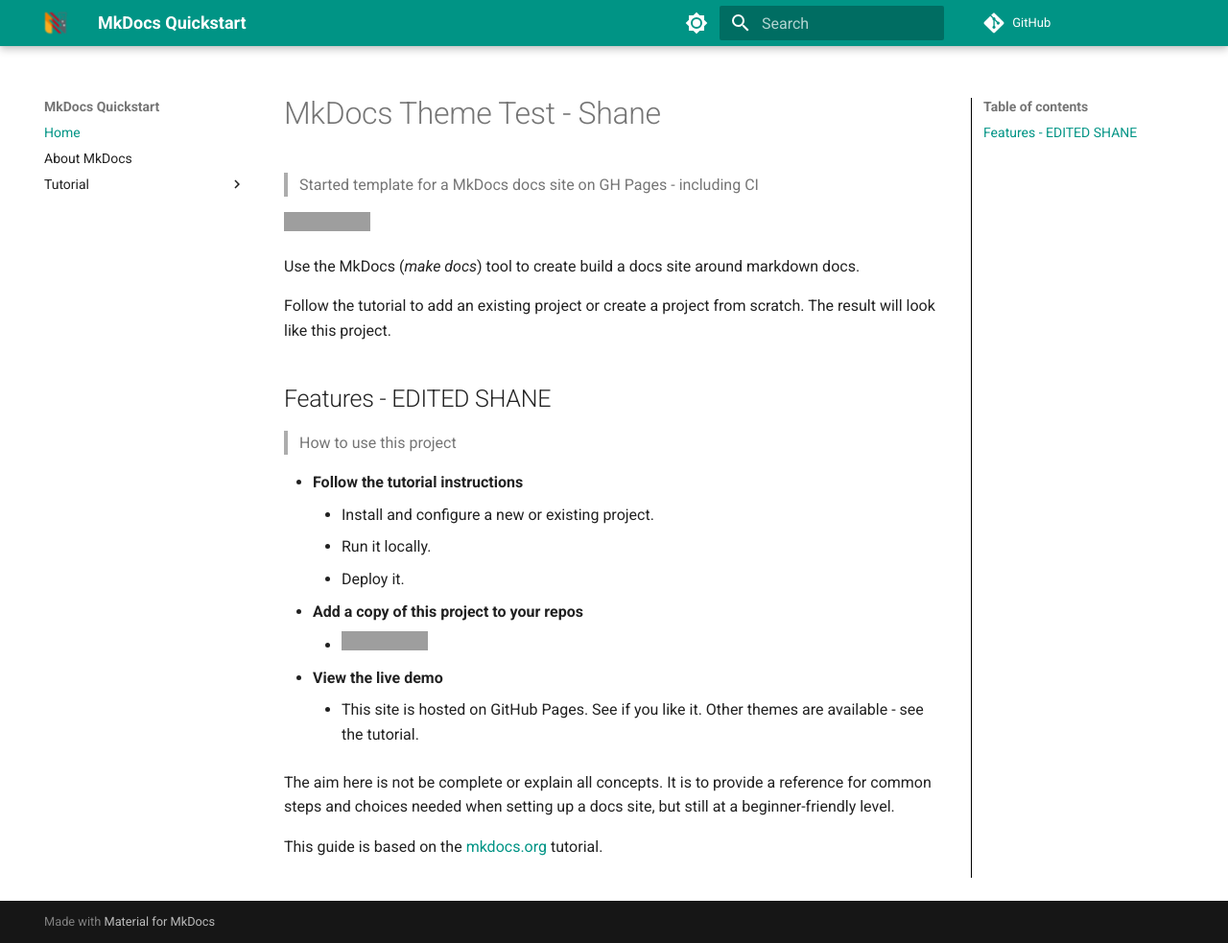
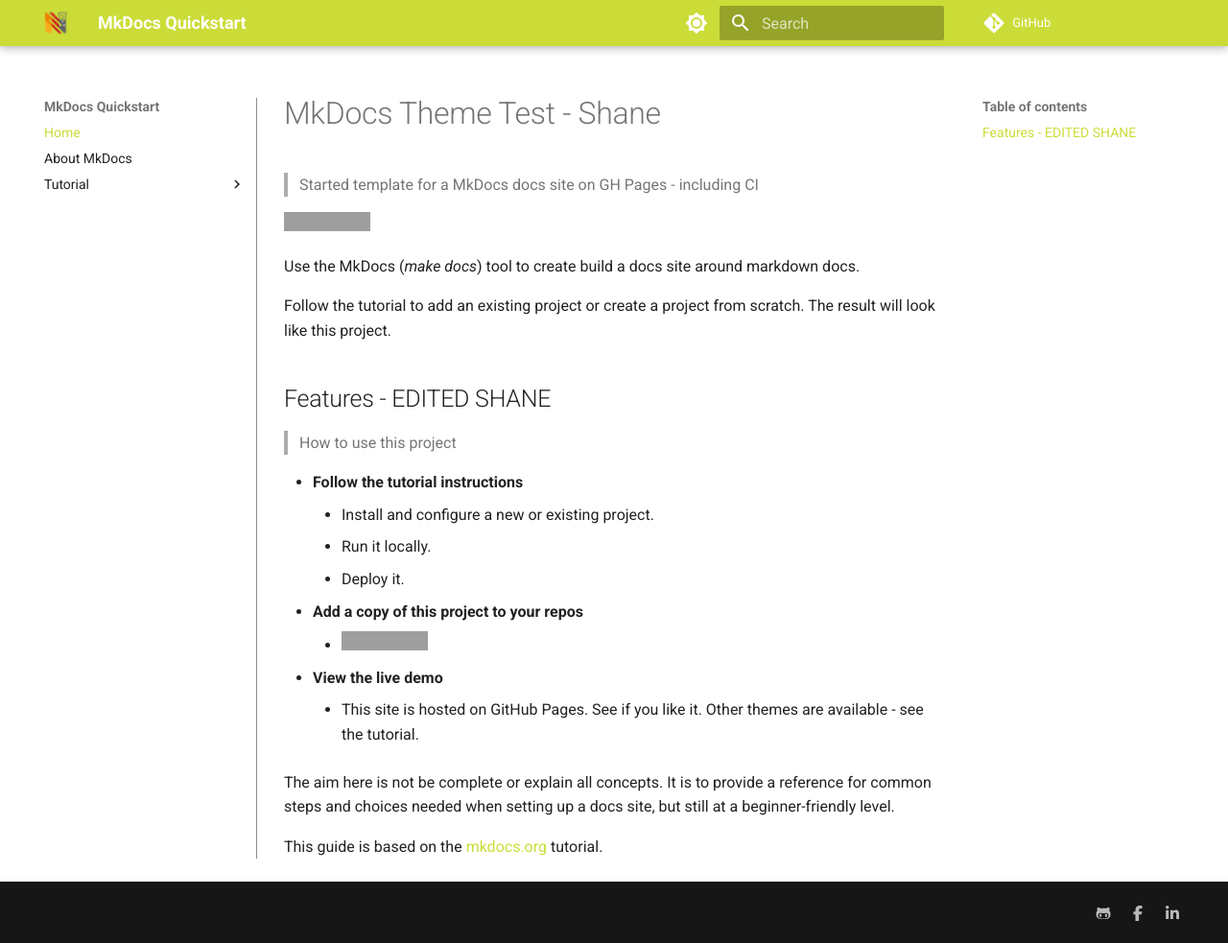
Before and after one commit to zimboflyman/mkDocs-setup, an MkDocs documentation site: the page built from docs/docs/index.md, in a window 1280 px wide and 983 px high. Shown: the whole window at 96% size. Built offline with MkDocs 1.6.1 and Material for MkDocs 9.7.7, drawn with Linux system fonts in a browser that asks for light colours; comment, search, counter and statistics services are not loaded; grey boxes are pictures that could not be loaded.

Commit message:
experiment with css

```diff
--- a/docs/docs/stylesheets/extra.css
+++ b/docs/docs/stylesheets/extra.css
@@ -1,17 +1,25 @@
-:root {
+:root > *  {
   --md-primary-fg-color:        #cbdc38 !important;
   --md-primary-fg-color--light: #cbdc38;
   --md-primary-fg-color--dark:  #4051b5;
+}
+
+[data-md-color-scheme="default"] {
+  --md-primary-fg-color: #e6195e;
+  --md-primary-fg-color--light: #ecb7b7;
+  --md-primary-fg-color--dark: #fb005f;
+  --md-accent-fg-color: #a11242;
+  --md-header-bg-color: #ffffff;
 }
 
 h1 {
   color: red;
 }
 
-/* .md-sidebar--primary .md-sidebar__scrollwrap {
-    border-right: 1px solid black;
+.md-sidebar--primary .md-sidebar__scrollwrap {
+    border-right: 1px solid #8C8C8C;
+}
+
+/* .md-sidebar--secondary .md-sidebar__scrollwrap {
+    border-left: 1px solid black;
 } */
-
-.md-sidebar--secondary .md-sidebar__scrollwrap {
-    border-left: 1px solid black;
-}
--- a/docs/mkdocs.yml
+++ b/docs/mkdocs.yml
@@ -47,3 +47,15 @@
 
 extra_css:
     - stylesheets/extra.css
+extra:
+  social:
+    - icon: fontawesome/brands/github-alt
+      link: https://github.com
+      name: vuquangtrong
+    - icon: fontawesome/brands/facebook-f
+      link: https://facebook.com
+      name: trongvq
+    - icon: fontawesome/brands/linkedin-in
+      link: https://www.linkedin.com/
+      name: vqtrong
+  generator: false # hide the line "Made with Material for MkDocs"
```
Also changed, not shown: docs/docs/assets/stylesheets/extra.css (+9 -1 lines).
